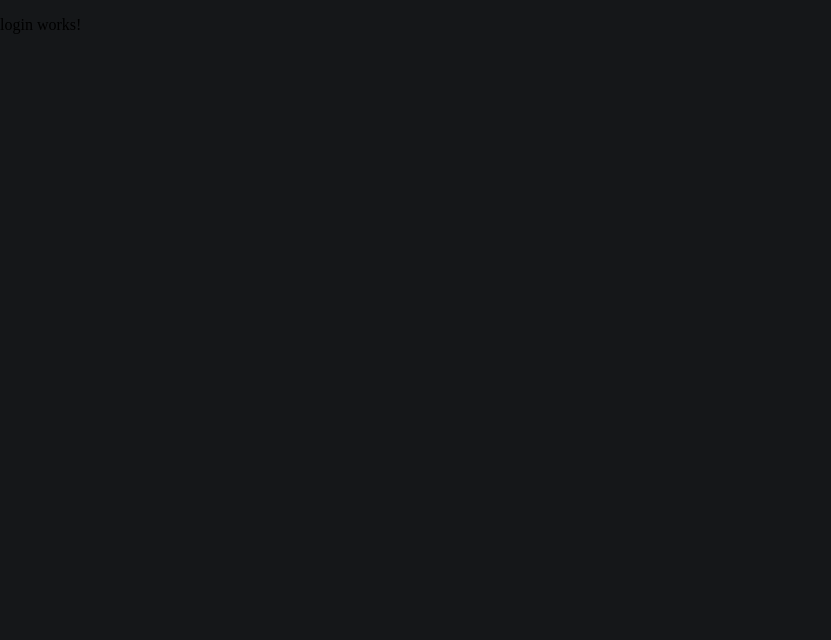
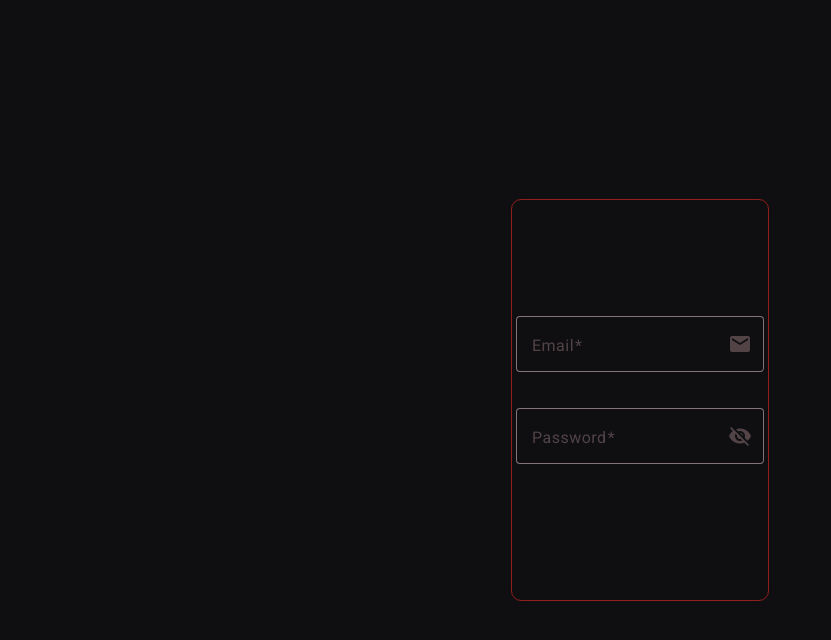
Before and after one commit to chopsticks-user/Springular, an Angular app in the folder frontend/: page /login in a window 1280 px wide. Shown: the top 640 px of the page, without its empty margins (0-831 px from the left). Built offline with nearby package versions, Linux system fonts and the light colour scheme.

Commit message:
Add @angular/material and login/signup forms

```diff
--- a/frontend/angular.json
+++ b/frontend/angular.json
@@ -27,6 +27,7 @@
               }
             ],
             "styles": [
+              "@angular/material/prebuilt-themes/rose-red.css",
               "src/styles.css"
             ],
             "scripts": []
@@ -85,6 +86,7 @@
               }
             ],
             "styles": [
+              "@angular/material/prebuilt-themes/rose-red.css",
               "src/styles.css"
             ],
             "scripts": []
--- a/frontend/package.json
+++ b/frontend/package.json
@@ -11,10 +11,12 @@
   "private": true,
   "dependencies": {
     "@angular/animations": "^18.0.0",
+    "@angular/cdk": "^18.0.3",
     "@angular/common": "^18.0.0",
     "@angular/compiler": "^18.0.0",
     "@angular/core": "^18.0.0",
     "@angular/forms": "^18.0.0",
+    "@angular/material": "^18.0.3",
     "@angular/platform-browser": "^18.0.0",
     "@angular/platform-browser-dynamic": "^18.0.0",
     "@angular/router": "^18.0.0",
--- a/frontend/src/app/app.config.ts
+++ b/frontend/src/app/app.config.ts
@@ -2,7 +2,8 @@ import { ApplicationConfig, provideZoneChangeDetection } from '@angular/core';
 import { provideRouter } from '@angular/router';
 
 import { routes } from './app.routes';
+import { provideAnimationsAsync } from '@angular/platform-browser/animations/async';
 
 export const appConfig: ApplicationConfig = {
-  providers: [provideZoneChangeDetection({ eventCoalescing: true }), provideRouter(routes)]
+  providers: [provideZoneChangeDetection({ eventCoalescing: true }), provideRouter(routes), provideAnimationsAsync()]
 };
--- a/frontend/src/app/components/login/login.component.css
+++ b/frontend/src/app/components/login/login.component.css
@@ -0,0 +1,21 @@
+:host {
+  --prompt-border: 1px solid var(--border-secondary);
+}
+
+.container {
+  display: flex;
+  height: 100%;
+  justify-content: center;
+  align-items: center;
+}
+
+.prompt-container {
+  display: flex;
+  flex-direction: column;
+  justify-content: center;
+  align-items: center;
+  width: 20%;
+  height: 50%;
+  border: var(--prompt-border);
+  border-radius: 10px;
+}
--- a/frontend/src/app/components/login/login.component.html
+++ b/frontend/src/app/components/login/login.component.html
@@ -1 +1,28 @@
-<p>login works!</p>
+<div class="container">
+  <div class="prompt-container">
+    <form [formGroup]="login">
+      <p>
+        <mat-form-field appearance="outline">
+          <mat-label>Email</mat-label>
+          <input formControlName="email" matInput style="color: white" />
+          <mat-icon matSuffix>mail</mat-icon>
+        </mat-form-field>
+      </p>
+      <p>
+        <mat-form-field appearance="outline">
+          <mat-label>Password</mat-label>
+          <input
+            matInput
+            [type]="hide ? 'password' : 'text'"
+            formControlName="password"
+            required
+            style="color: white"
+          />
+          <mat-icon matSuffix (click)="hide = !hide">
+            {{ hide ? "visibility_off" : "visibility" }}
+          </mat-icon>
+        </mat-form-field>
+      </p>
+    </form>
+  </div>
+</div>
--- a/frontend/src/app/components/login/login.component.ts
+++ b/frontend/src/app/components/login/login.component.ts
@@ -1,10 +1,43 @@
-import { Component } from '@angular/core';
+import { NgIf } from '@angular/common';
+import { ChangeDetectionStrategy, Component } from '@angular/core';
+import {
+  FormControl,
+  FormGroup,
+  Validators,
+  ReactiveFormsModule,
+} from '@angular/forms';
+import { MatFormFieldModule } from '@angular/material/form-field';
+import { MatIconModule } from '@angular/material/icon';
+import { MatInputModule } from '@angular/material/input';
 
 @Component({
   selector: 'app-login',
   standalone: true,
-  imports: [],
+  imports: [
+    MatFormFieldModule,
+    MatInputModule,
+    MatIconModule,
+    NgIf,
+    ReactiveFormsModule,
+  ],
   templateUrl: './login.component.html',
   styleUrl: './login.component.css',
 })
-export class LoginComponent { }
+export class LoginComponent {
+  login: FormGroup = new FormGroup({
+    email: new FormControl('', [Validators.email, Validators.required]),
+    password: new FormControl('', [
+      Validators.required,
+      Validators.minLength(3),
+    ]),
+  });
+  hide = true;
+
+  get email() {
+    return this.login.get('email');
+  }
+
+  get password() {
+    return this.login.get('password');
+  }
+}
--- a/frontend/src/app/components/signup/signup.component.css
+++ b/frontend/src/app/components/signup/signup.component.css
@@ -0,0 +1,21 @@
+:host {
+  --prompt-border: 1px solid var(--border-secondary);
+}
+
+.container {
+  display: flex;
+  height: 100%;
+  justify-content: center;
+  align-items: center;
+}
+
+.prompt-container {
+  display: flex;
+  flex-direction: column;
+  justify-content: center;
+  align-items: center;
+  width: 20%;
+  height: 50%;
+  border: var(--prompt-border);
+  border-radius: 10px;
+}
--- a/frontend/src/app/components/signup/signup.component.html
+++ b/frontend/src/app/components/signup/signup.component.html
@@ -1 +1,25 @@
-<p>signup works!</p>
+<div class="container">
+  <div class="prompt-container">
+    <p>
+      <mat-form-field appearance="outline">
+        <mat-label>Email</mat-label>
+        <input matInput placeholder="" />
+        <mat-hint>Hint</mat-hint>
+      </mat-form-field>
+    </p>
+    <p>
+      <mat-form-field appearance="outline">
+        <mat-label>Username</mat-label>
+        <input matInput placeholder="" />
+        <mat-hint>Hint</mat-hint>
+      </mat-form-field>
+    </p>
+    <p>
+      <mat-form-field appearance="outline">
+        <mat-label>Password</mat-label>
+        <input matInput placeholder="" />
+        <mat-hint>Hint</mat-hint>
+      </mat-form-field>
+    </p>
+  </div>
+</div>
--- a/frontend/src/index.html
+++ b/frontend/src/index.html
@@ -6,6 +6,8 @@
   <base href="/">
   <meta name="viewport" content="width=device-width, initial-scale=1">
   <link rel="icon" type="image/x-icon" href="favicon.ico">
+  <link href="https://fonts.googleapis.com/css2?family=Roboto:wght@300;400;500&display=swap" rel="stylesheet">
+  <link href="https://fonts.googleapis.com/icon?family=Material+Icons" rel="stylesheet">
 </head>
 <body>
   <app-root></app-root>
--- a/frontend/src/styles.css
+++ b/frontend/src/styles.css
@@ -5,8 +5,8 @@
   --foreground-quaternary: #e2d8d8;
   --foreground-light: #e2d8d8;
 
-  --background-primary: #151719;
-  --background-secondary: #41474d;
+  --background-primary: #0f0f11;
+  --background-secondary: #151719;
   --background-tertiary: #08090a;
   --background-light: #41474d;
 
@@ -29,3 +29,12 @@ body {
 body {
   background: var(--background-primary);
 }
+
+html,
+body {
+  height: 100%;
+}
+body {
+  margin: 0;
+  font-family: Roboto, "Helvetica Neue", sans-serif;
+}
```
Also changed, not shown: frontend/src/app/components/signup/signup.component.ts (+6 -5 lines), 1 other file (tests, documents, lock files or other folders).
